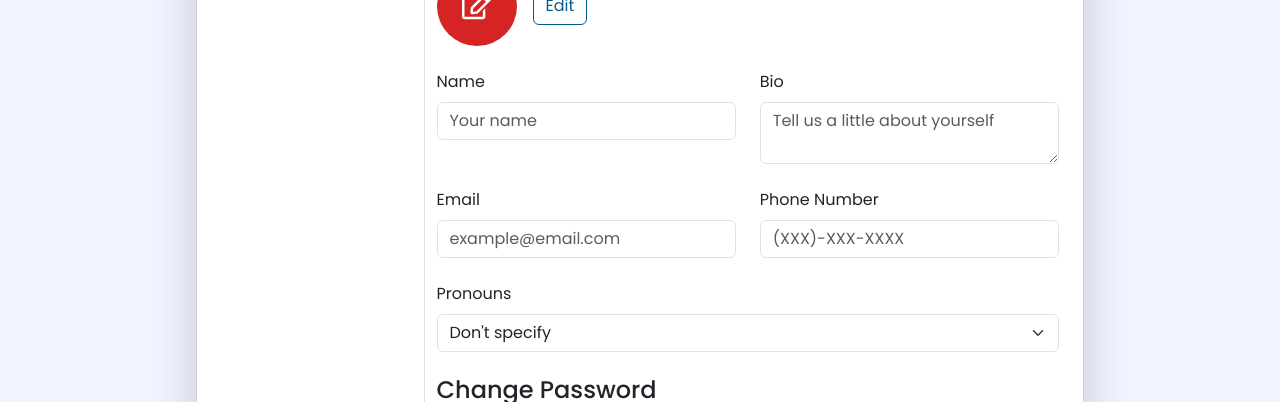
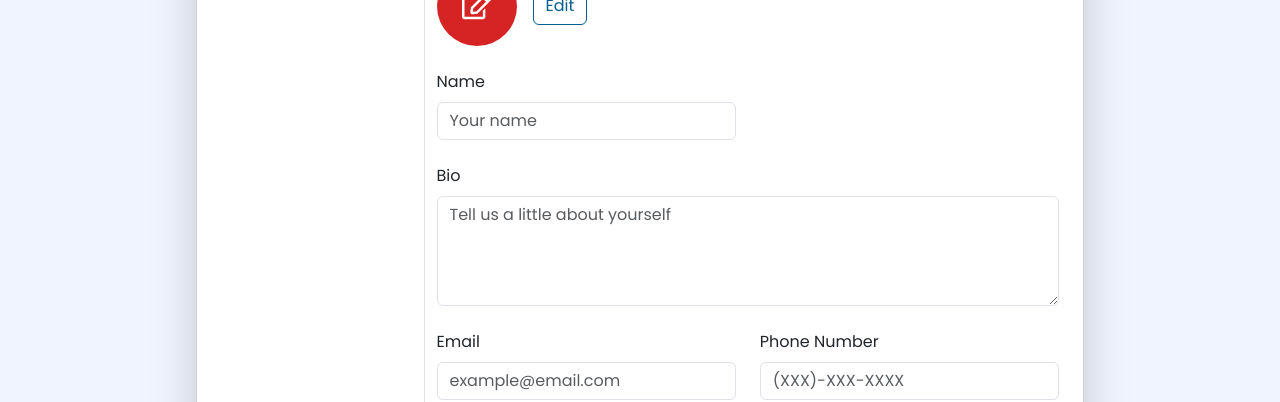
Before and after one commit to TheCodingWizard27/Capstone, a React (Create React App) app in the folder frontend/: page /accountInfo in a window 1280 px wide. Shown: the part 230-632 px from the top of the page. Built offline with nearby package versions, Linux system fonts and the light colour scheme; no server answers; sample sign-in values are in the browser's storage.

Commit message:
Kept the bio field under the name field

```diff
--- a/frontend/src/pages/accountInfo.js
+++ b/frontend/src/pages/accountInfo.js
@@ -76,7 +76,10 @@ const AccountSettings = () => {
                       />
                     </Form.Group>
                   </Col>
-                  <Col md={6}>
+                </Row>
+
+                <Row className="mb-4">
+                  <Col md={12}>
                     <Form.Group controlId="bio">
                       <Form.Label>Bio</Form.Label>
                       <Form.Control
@@ -84,6 +87,7 @@ const AccountSettings = () => {
                         value={formData.bio}
                         onChange={handleChange}
                         placeholder="Tell us a little about yourself"
+                        rows={4} // Increase the number of rows to make the field bigger
                       />
                     </Form.Group>
                   </Col>
@@ -114,20 +118,6 @@ const AccountSettings = () => {
                     </Form.Group>
                   </Col>
                 </Row>
-
-                {/* Pronouns */}
-                <Form.Group controlId="pronouns" className="mb-4">
-                  <Form.Label>Pronouns</Form.Label>
-                  <Form.Select
-                    value={formData.pronouns}
-                    onChange={handleChange}
-                  >
-                    <option>Don't specify</option>
-                    <option>He/Him</option>
-                    <option>She/Her</option>
-                    <option>They/Them</option>
-                  </Form.Select>
-                </Form.Group>
 
                 {/* Password Fields */}
                 <h4 className="mt-4">Change Password</h4>
```
